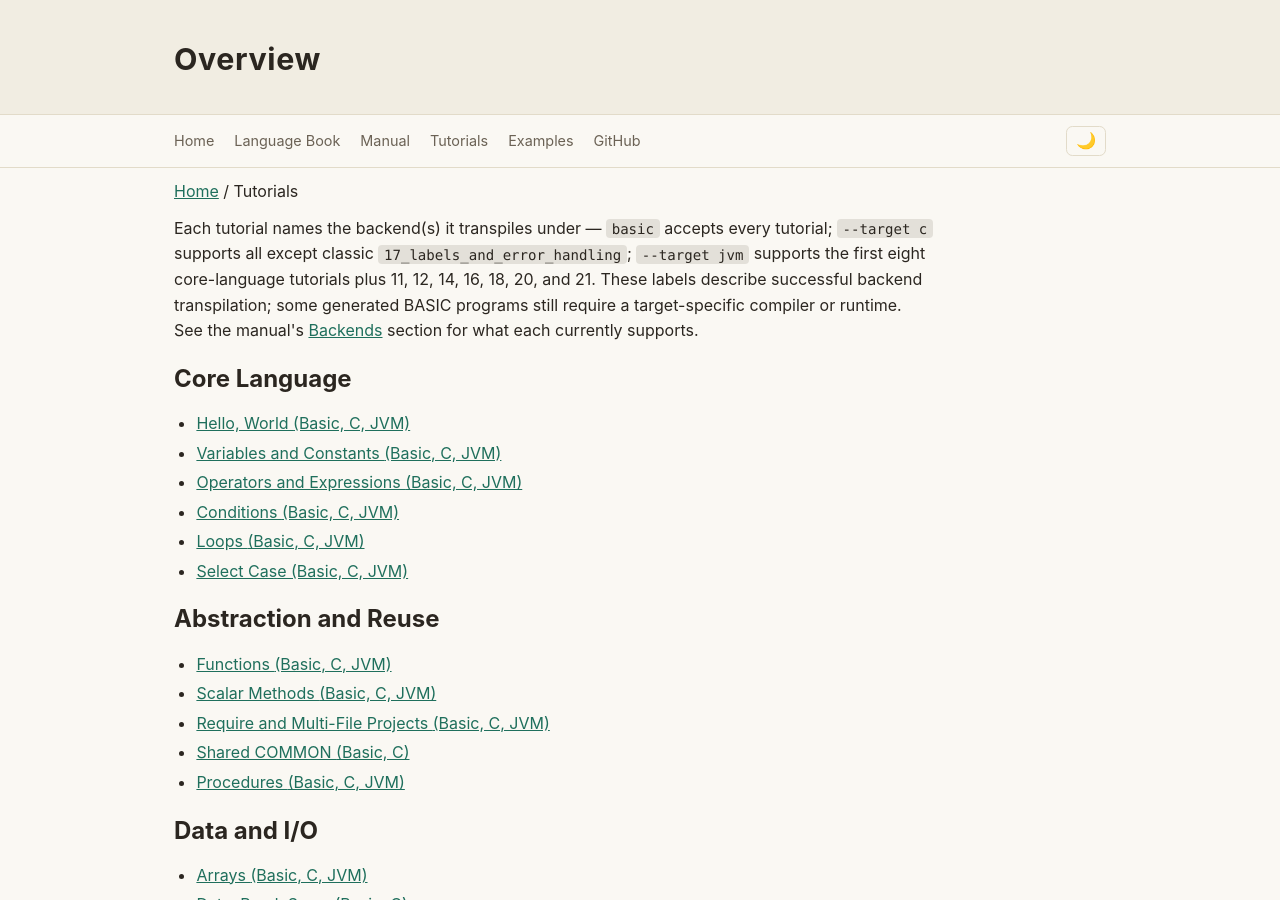
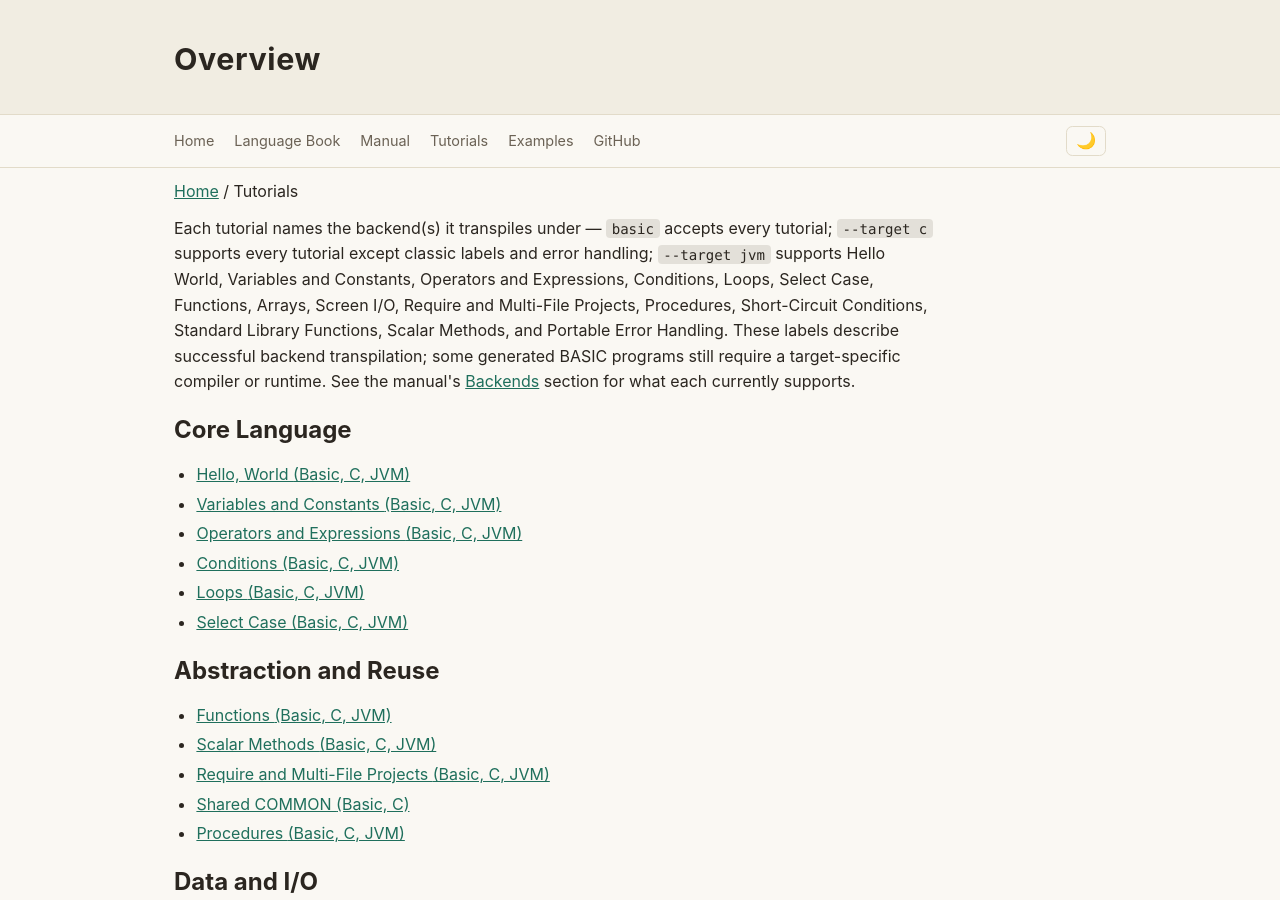
Before and after one commit to johnjoeallen/bascal, an MkDocs documentation site: the page built from docs/tutorials/index.md, in a window 1280 px wide and 900 px high. Built offline with MkDocs 1.6.1, drawn with Linux system fonts in a browser that asks for light colours.

Commit message:
Use tutorial names in backend support docs

```diff
--- a/docs/tutorials/index.md
+++ b/docs/tutorials/index.md
@@ -1,6 +1,6 @@
 [Home](../) / Tutorials
 
-Each tutorial names the backend(s) it transpiles under — `basic` accepts every tutorial; `--target c` supports all except classic `17_labels_and_error_handling`; `--target jvm` supports the first eight core-language tutorials plus 11, 12, 14, 16, 18, 20, and 21. These labels describe successful backend transpilation; some generated BASIC programs still require a target-specific compiler or runtime. See the manual's [Backends](../manual/command-line-reference.md#backends) section for what each currently supports.
+Each tutorial names the backend(s) it transpiles under — `basic` accepts every tutorial; `--target c` supports every tutorial except classic labels and error handling; `--target jvm` supports Hello World, Variables and Constants, Operators and Expressions, Conditions, Loops, Select Case, Functions, Arrays, Screen I/O, Require and Multi-File Projects, Procedures, Short-Circuit Conditions, Standard Library Functions, Scalar Methods, and Portable Error Handling. These labels describe successful backend transpilation; some generated BASIC programs still require a target-specific compiler or runtime. See the manual's [Backends](../manual/command-line-reference.md#backends) section for what each currently supports.
 
 <div class="section" markdown="1">
 
```
